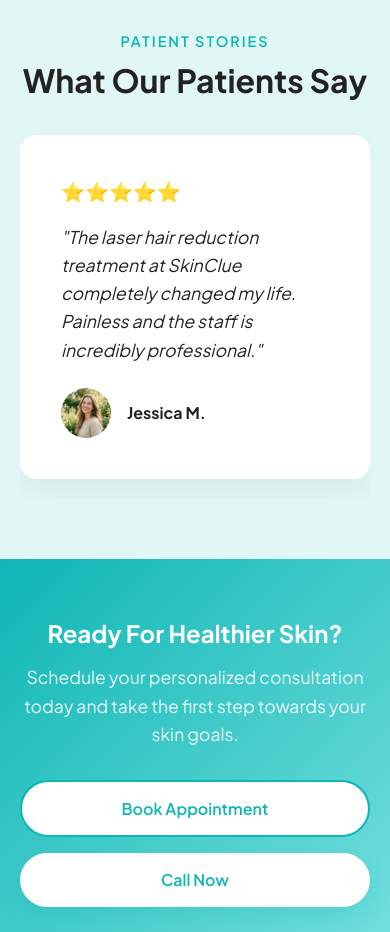
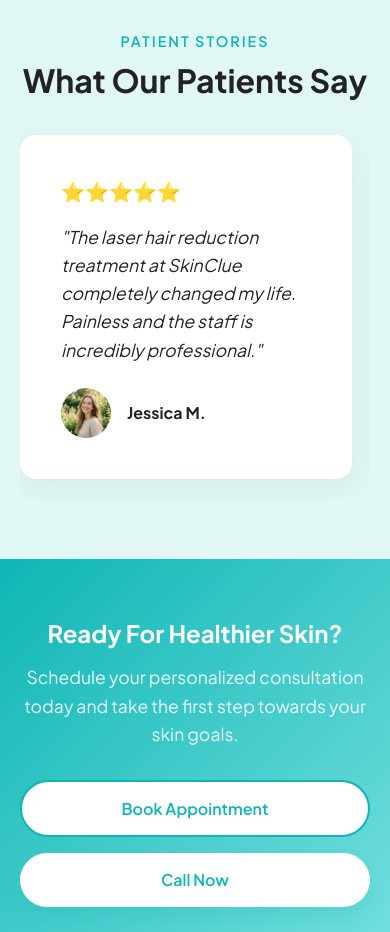
Before and after one commit to ayrasoft-tech/SkinClue, a plain HTML site: page index.html in a window 390 px wide. Shown: the part 9720-10652 px from the top of the page. Drawn offline with Linux system fonts and the light colour scheme; some icons are missing.

Commit message:
more responsive

```diff
--- a/css/responsive.css
+++ b/css/responsive.css
@@ -143,4 +143,7 @@
     .stat-box h3 {
         font-size: 2rem;
     }
+    .testimonial-card {
+        min-width: 85vw;
+    }
 }
--- a/css/style.css
+++ b/css/style.css
@@ -24,6 +24,12 @@
     box-sizing: border-box;
 }
 
+html, body {
+    overflow-x: hidden;
+    width: 100%;
+    position: relative;
+}
+
 html {
     scroll-behavior: smooth;
     font-size: 16px;
@@ -34,7 +40,6 @@ body {
     background-color: var(--background);
     color: var(--text-dark);
     line-height: 1.6;
-    overflow-x: hidden;
 }
 
 ul {
```
